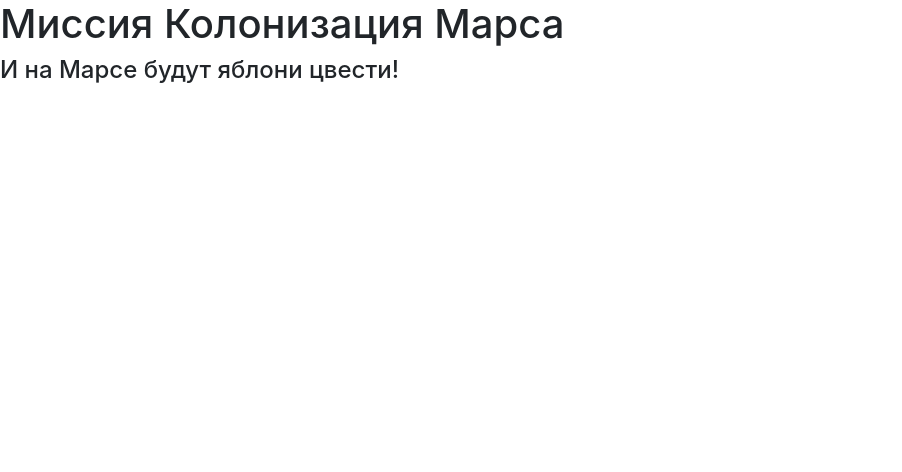
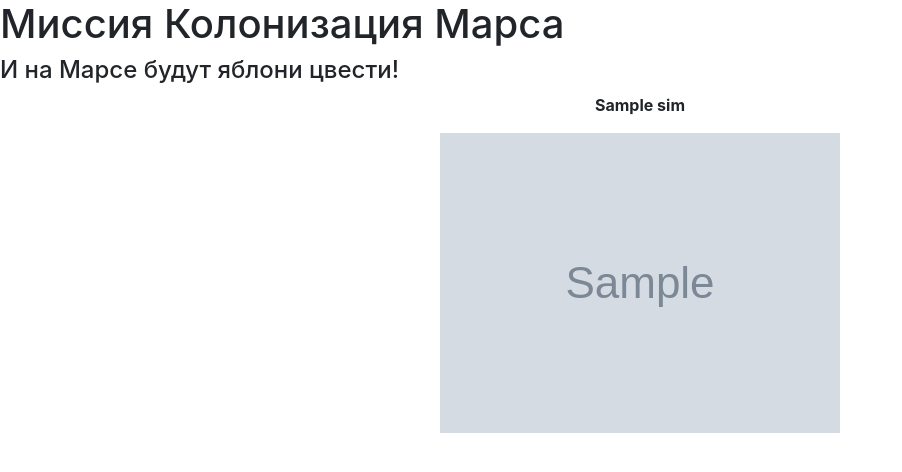
Before and after one commit to 0Ghost1/web, a Flask app: template templates/base.html in a window 1280 px wide. Shown: the top 472 px of the page, without its empty margins (0-902 px from the left). Run offline with Flask 3, Linux system fonts and the light colour scheme; the template is opened without the code that fills it: most values are stand-ins (such as "Sample title", 1, 10 or a date in 2020); grey boxes marked "Sample" are stand-in pictures; some libraries are stand-ins or nearby versions.

Commit message:
Тренировки в полёте

```diff
--- a/main.py
+++ b/main.py
@@ -1,13 +1,18 @@
-from flask import Flask, render_template, request
-
+from flask import Flask, render_template
 
 app = Flask(__name__)
 app.config['SECRET_KEY'] = 'yandexlyceum_secret_key'
 
-@app.route('/')
-@app.route('/index/<title>')
-def index(title='Миссия Колонизация Марса'):
-    return render_template('base.html', title=title)
+
+@app.route('/training/<prof>')
+def sim(prof='Врач'):
+    if 'инженер' in prof or 'строитель' in prof:
+        sim = 'Инженерные тренажеры'
+        image = '/static/image/Engineering.jpeg'
+    else:
+        sim = 'Научные симуляторы'
+        image = '/static/image/Scientific.jpeg'
+    return render_template('base.html', sim=sim, image=image)
 
 
 if __name__ == '__main__':
--- a/templates/base.html
+++ b/templates/base.html
@@ -1,13 +1,16 @@
 <!doctype html>
 <html lang="ru">
-<head>
-    <meta charset="utf-8">
-    <link href="https://stackpath.bootstrapcdn.com/bootstrap/4.3.1/css/bootstrap.min.css" rel="stylesheet">
-    <title>{{title}}</title>
-</head>
+    <head>
+        <meta charset="utf-8">
+        <link href="https://stackpath.bootstrapcdn.com/bootstrap/4.3.1/css/bootstrap.min.css" rel="stylesheet">
+    </head>
 <body>
     <h1>Миссия Колонизация Марса</h1>
     <h4>И на Марсе будут яблони цвести!</h4>
+    <center>
+        <p><strong>{{sim}}</strong></p>
+        <img src="{{image}}" alt="Нет фото">
+    </center>
     {% block content %}{% endblock %}
 </body>
 </html>
```
Also changed, not shown: static/image/Engineering.jpeg (added), static/image/Scientific.jpeg (added).
